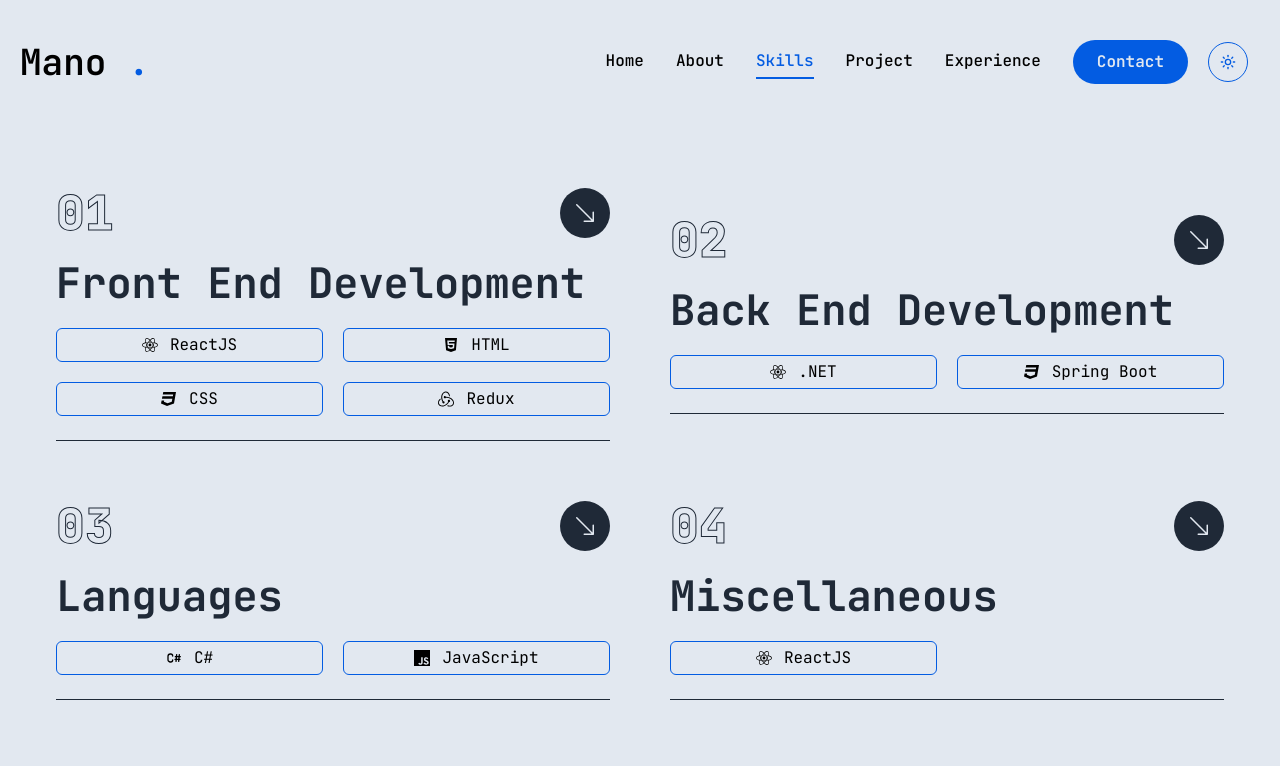
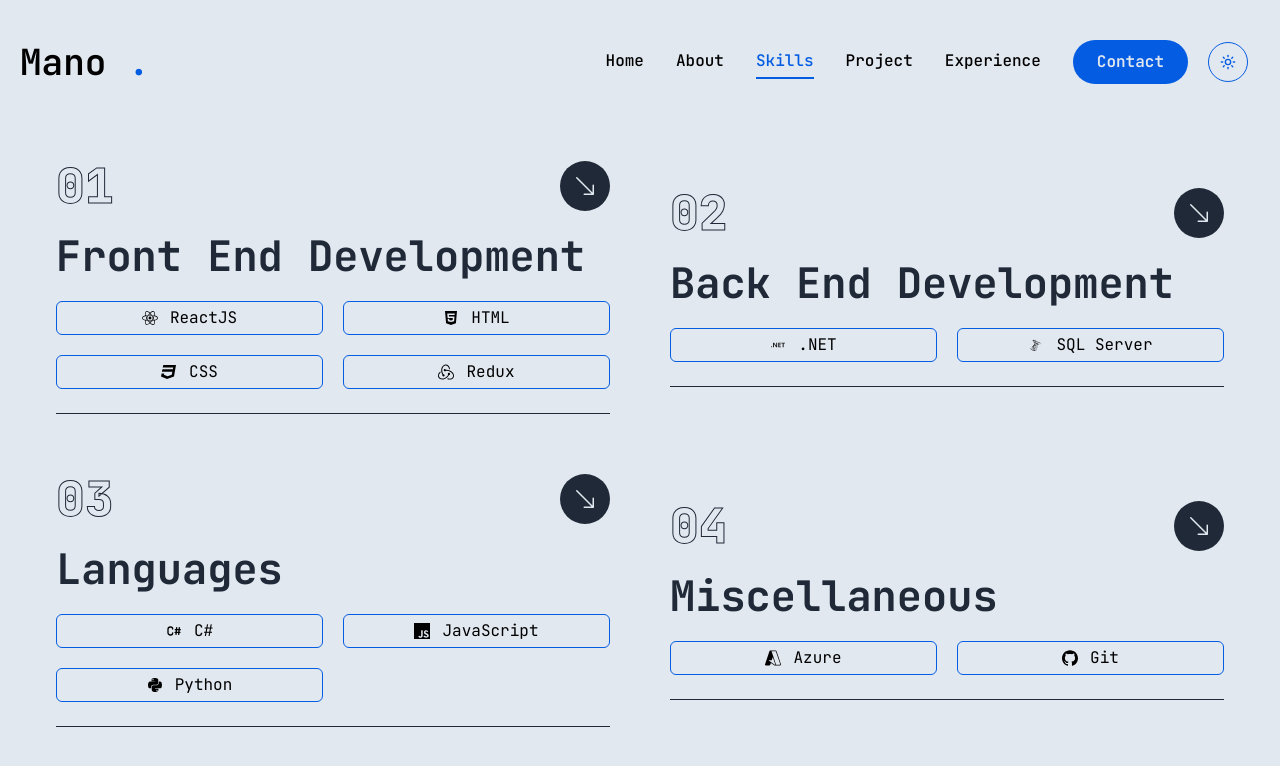
Before and after one commit to abhishekmano/abhishekmano.github.io, a Next.js app: page /skills in a window 1280 px wide. Shown: the top 766 px of the page. Built offline with nearby package versions, Linux system fonts and the light colour scheme.

Commit message:
Added Relevant Skills information

```diff
--- a/app/skills/page.jsx
+++ b/app/skills/page.jsx
@@ -15,9 +15,11 @@ import {
   SiAzuredevops,
   SiJavascript,
   SiRedux,
+  SiGithub,
 } from "react-icons/si";
 import { TbBrandCSharp } from "react-icons/tb";
 import { BsArrowDownRight } from "react-icons/bs";
+import { DiMsqlServer } from "react-icons/di";
 import Link from "next/link";
 import { motion } from "framer-motion";
 const sections = [
@@ -52,12 +54,12 @@ const sections = [
     href: "",
     skills: [
       {
-        icon: <FaReact />,
+        icon: <AiOutlineDotNet />,
         name: ".NET",
       },
       {
-        icon: <FaCss3 />,
-        name: "Spring Boot",
+        icon: <DiMsqlServer />,
+        name: "SQL Server",
       },
     ],
   },
@@ -74,6 +76,10 @@ const sections = [
         icon: <SiJavascript />,
         name: "JavaScript",
       },
+      {
+        icon: <FaPython />,
+        name: "Python",
+      },
     ],
   },
   {
@@ -82,8 +88,12 @@ const sections = [
     href: "",
     skills: [
       {
-        icon: <FaReact />,
-        name: "ReactJS",
+        icon: <SiMicrosoftazure />,
+        name: "Azure",
+      },
+      {
+        icon: <SiGithub />,
+        name: "Git",
       },
     ],
   },
```
